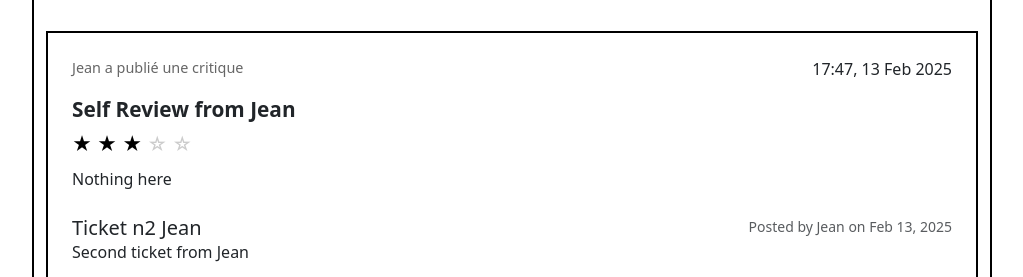
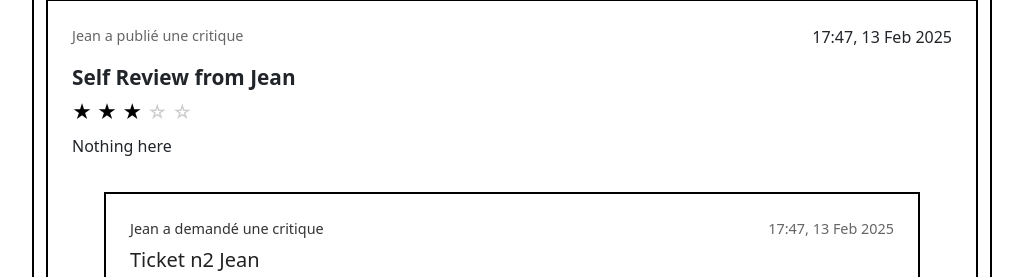
Before and after one commit to Hedi-Slm/Project9_Django_app, a Django app: page /reviews/feed/ in a window 1280 px wide. Shown: the part 1672-1949 px from the top of the page, without its empty margins (128-1151 px from the left). Run offline with Django 5.2, Linux system fonts and the light colour scheme; a user stored in the database is signed in; data comes from the database, SQL or seed files in the repository.

Commit message:
Updated ticket_snippet.html to match wireframe

```diff
--- a/reviews/templates/reviews/ticket_snippet.html
+++ b/reviews/templates/reviews/ticket_snippet.html
@@ -1,21 +1,28 @@
-<div class="ticket">
-    <div class="d-flex justify-content-between align-items-start">
-        <h5 class="card-title">{{ ticket.title }}</h5>
-        <small class="text-muted">Posted by {{ ticket.user.username }} on {{ ticket.time_created|date:"M d, Y" }}</small>
+{% load static %}
+{% block extra_css %}
+<link rel="stylesheet" href="{% static 'reviews/ticket.css' %}">
+{% endblock extra_css %}
+
+<div class="ticket-card">
+    <div class="ticket-header">
+        <div class="ticket-meta">
+            {% if ticket.user.username == user.username %}
+            <span class="ticket-requester">Vous avez demandé une critique</span>
+            {% else %}
+            <span class="ticket-requester">{{ ticket.user.username }} a demandé une critique</span>
+            {% endif %}
+            <span class="ticket-date">{{ ticket.time_created|date:"H:i, d M Y" }}</span>
+        </div>
+        <h3 class="ticket-title">{{ ticket.title }}</h3>
     </div>
 
-    <p class="card-text">{{ ticket.description }}</p>
+    <div class="ticket-content">
+        {% if ticket.description %}
+            <p class="ticket-description">{{ ticket.description }}</p>
+        {% endif %}
 
-    {% if ticket.image %}
-        <img src="{{ ticket.image.url }}" alt="Ticket image" class="img-fluid mb-3">
-    {% endif %}
-
-    {% if ticket.user == user %}
-        <div class="btn-group">
-            <a href="{% url 'reviews:ticket_update' ticket.id %}" class="btn btn-sm btn-outline-primary">Edit</a>
-            <a href="{% url 'reviews:ticket_delete' ticket.id %}" class="btn btn-sm btn-outline-danger">Delete</a>
-        </div>
-    {% else %}
-        <a href="{% url 'reviews:review_create' ticket.id %}" class="btn btn-sm btn-primary">Write Review</a>
-    {% endif %}
+        {% if ticket.image %}
+            <img src="{{ ticket.image.url }}" alt="Ticket image" class="ticket-image">
+        {% endif %}
+    </div>
 </div>
```
